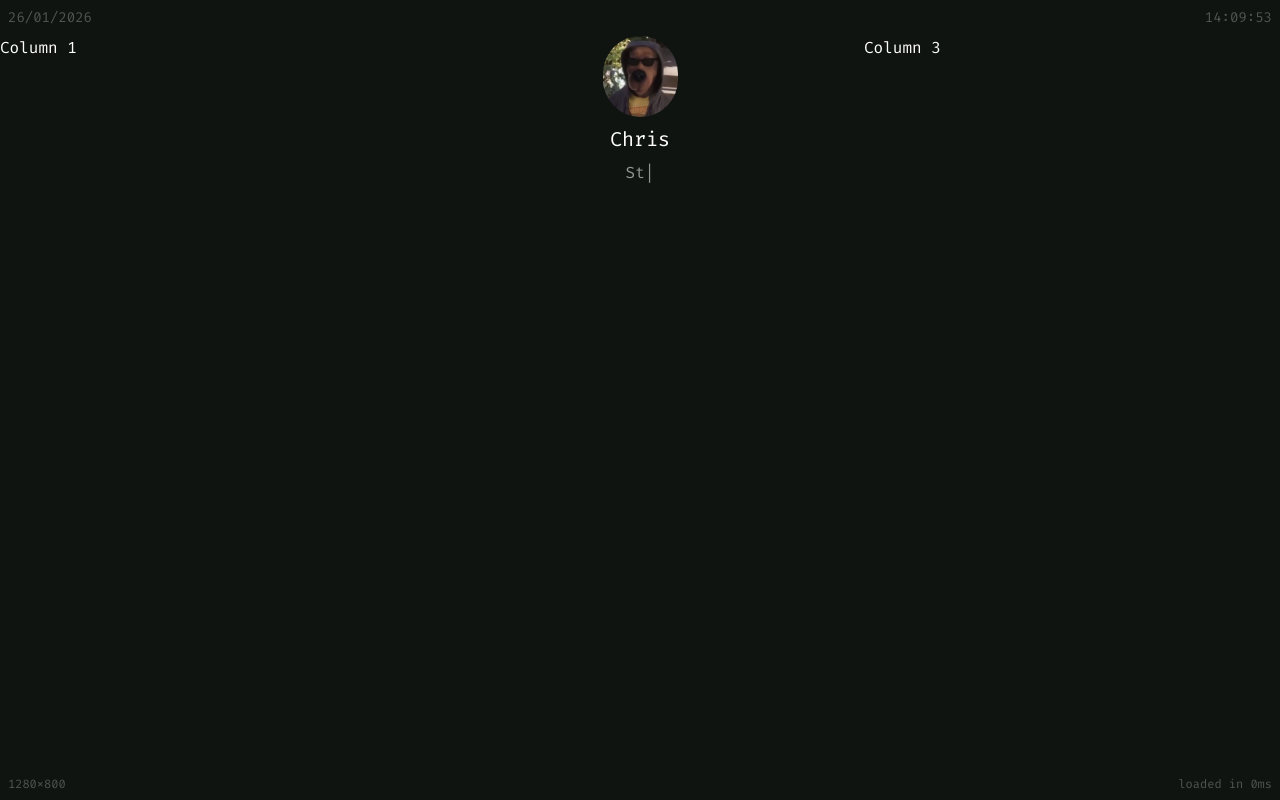
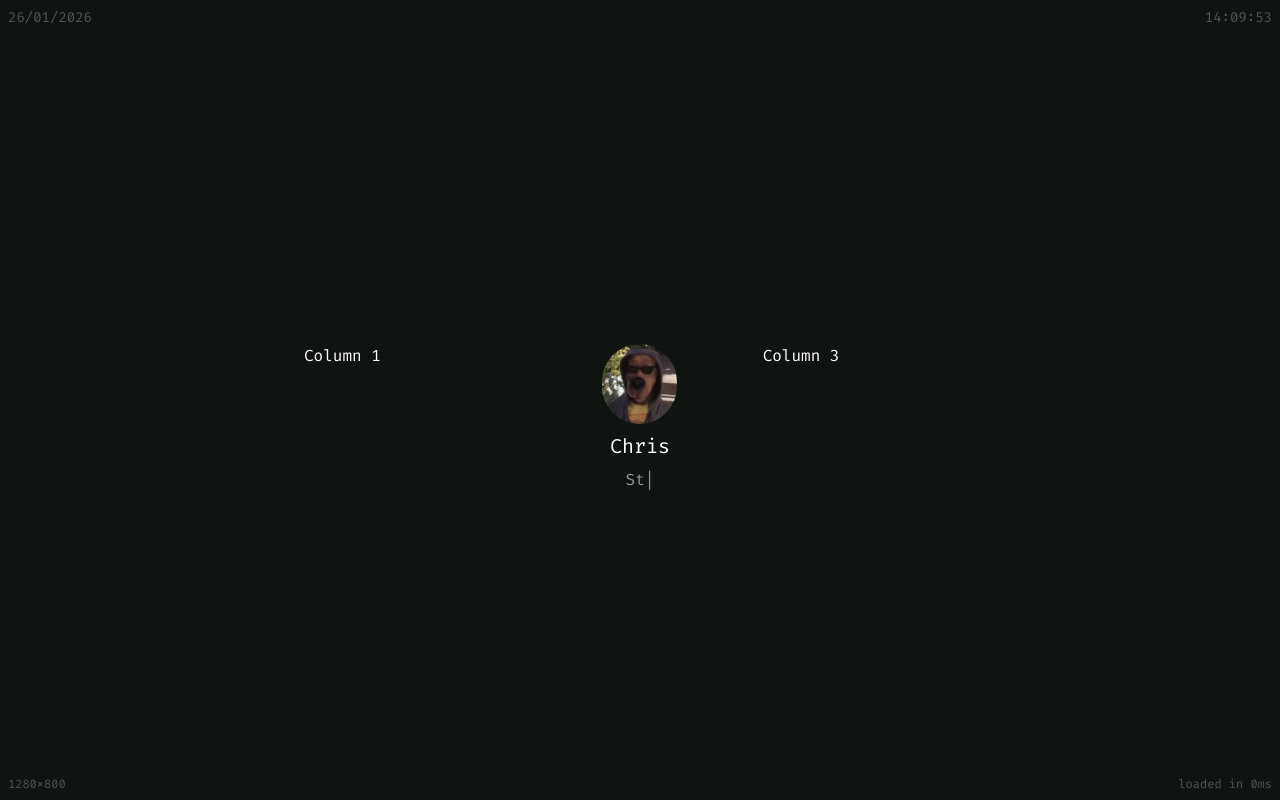
Before and after one commit to chris911e/portfolio-frontend, a React (Vite) app: page / in a window 1280 px wide. Built offline with nearby package versions, Linux system fonts and the light colour scheme.

Commit message:
feat: aligned layout in the mid

```diff
--- a/src/components/Layout/Layout.tsx
+++ b/src/components/Layout/Layout.tsx
@@ -4,9 +4,13 @@ import Footer from "./Footer";
 
 export default function Layout() {
     return(
-        <div>
+        <div className="flex flex-col min-h-screen">
             <Taskbar />
-            <Outlet />
+            <main className="flex-1 flex items-center justify-center">
+                <div className="w-full max-w-2xl">
+                    <Outlet />
+                </div>
+            </main>
             <Footer />
         </div>
     )
```
